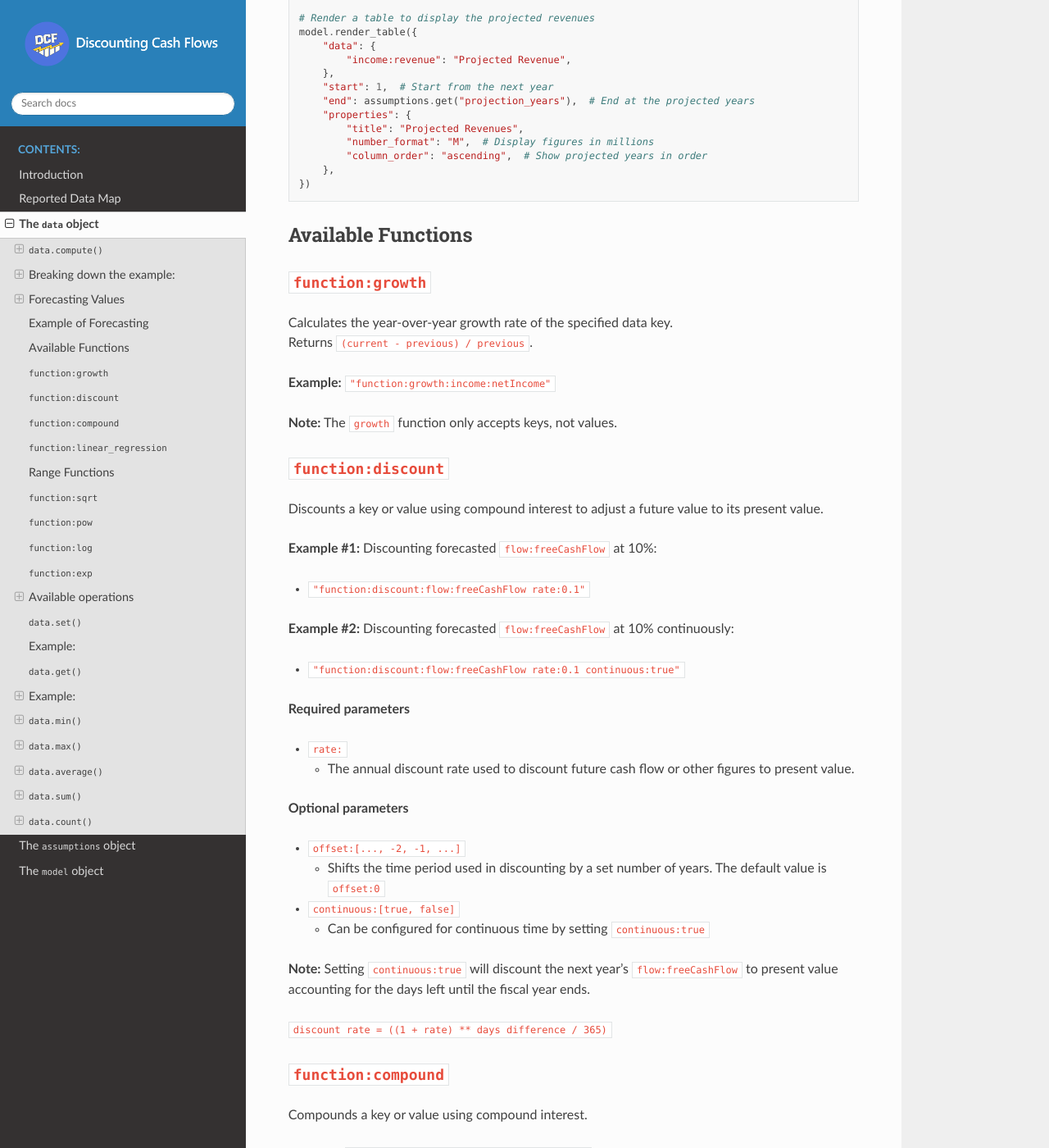
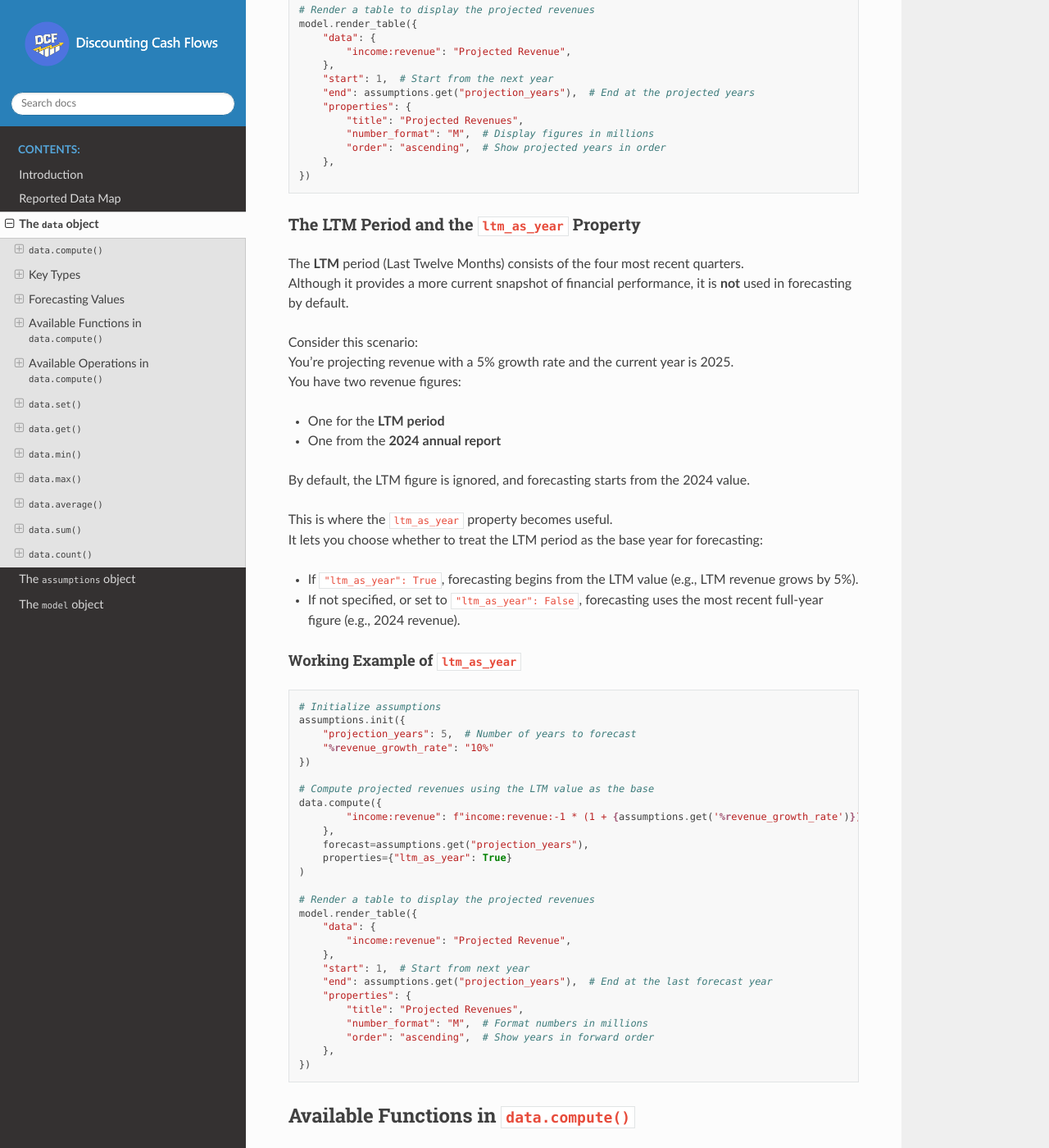
Before and after one commit to DiscountingCashFlows/readthedocs, a Sphinx documentation site: the page built from docs/source/data_object.rst, in a window 1280 px wide and 1400 px high, scrolled down 3135 px. Shown: the whole window at 82% size. Built offline with Sphinx 7.4.7 and the Read the Docs theme 3.1.0, drawn with Linux system fonts in a browser that asks for light colours; some of the changed text lies outside the part shown.

Commit message:
update docs part 6

```diff
--- a/docs/source/data_object.rst
+++ b/docs/source/data_object.rst
@@ -1,4 +1,3 @@
-
 The ``data`` object
 -------------------
 
@@ -31,8 +29,8 @@ Example:
        "%revenueGrowthRate": "function:growth:income:revenue",
    })
 
-Breaking down the example:
-~~~~~~~~~~~~~~~~~~~~~~~~~~
+Breaking down the example
+^^^^^^^^^^^^^^^^^^^^^^^^^
 
 Formulas are evaluated **from top to bottom** and starting from the
 earliest year available all the way until the end. For the sake of this
@@ -84,7 +82,7 @@ The fourth and last evaluated key is ``%revenueGrowthRate``, which uses
 another function called ``function:growth``
 
 Key Types
-^^^^^^^^^
+~~~~~~~~~
 
 Notice that there are multiple types of keys, this is to keep the model
 organized and the framework can format the values in millions or
@@ -147,7 +145,7 @@ on a annual growth rate of 10%.
 **Note:** Feel free to make the revenue growth an assumption as well.
 
 Example of Forecasting
-~~~~~~~~~~~~~~~~~~~~~~
+''''''''''''''''''''''
 
 Here’s a complete example that initializes assumptions, computes
 projected revenue, and displays the results in a table:
@@ -175,15 +173,76 @@ projected revenue, and displays the results in a table:
        "properties": {
            "title": "Projected Revenues",
            "number_format": "M",  # Display figures in millions
-           "column_order": "ascending",  # Show projected years in order
+           "order": "ascending",  # Show projected years in order
        },
    })
 
-Available Functions
-~~~~~~~~~~~~~~~~~~~
+The LTM Period and the ``ltm_as_year`` Property
+^^^^^^^^^^^^^^^^^^^^^^^^^^^^^^^^^^^^^^^^^^^^^^^
+
+| The **LTM** period (Last Twelve Months) consists of the four most
+  recent quarters.
+| Although it provides a more current snapshot of financial performance,
+  it is **not** used in forecasting by default.
+
+| Consider this scenario:
+| You’re projecting revenue with a 5% growth rate and the current year
+  is 2025.
+| You have two revenue figures:
+
+-  One for the **LTM period**
+-  One from the **2024 annual report**
+
+By default, the LTM figure is ignored, and forecasting starts from the
+2024 value.
+
+| This is where the ``ltm_as_year`` property becomes useful.
+| It lets you choose whether to treat the LTM period as the base year
+  for forecasting:
+
+-  If ``"ltm_as_year": True``, forecasting begins from the LTM value
+   (e.g., LTM revenue grows by 5%).
+-  If not specified, or set to ``"ltm_as_year": False``, forecasting
+   uses the most recent full-year figure (e.g., 2024 revenue).
+
+Working Example of ``ltm_as_year``
+''''''''''''''''''''''''''''''''''
+
+.. code:: python
+
+   # Initialize assumptions
+   assumptions.init({
+       "projection_years": 5,  # Number of years to forecast
+       "%revenue_growth_rate": "10%"
+   })
+
+   # Compute projected revenues using the LTM value as the base
+   data.compute({
+           "income:revenue": f"income:revenue:-1 * (1 + {assumptions.get('%revenue_growth_rate')})",
+       },
+       forecast=assumptions.get("projection_years"),
+       properties={"ltm_as_year": True}
+   )
+
+   # Render a table to display the projected revenues
+   model.render_table({
+       "data": {
+           "income:revenue": "Projected Revenue",
+       },
+       "start": 1,  # Start from next year
+       "end": assumptions.get("projection_years"),  # End at the last forecast year
+       "properties": {
+           "title": "Projected Revenues",
+           "number_format": "M",  # Format numbers in millions
+           "order": "ascending",  # Show years in forward order
+       },
+   })
+
+Available Functions in ``data.compute()``
+~~~~~~~~~~~~~~~~~~~~~~~~~~~~~~~~~~~~~~~~~
 
 ``function:growth``
-~~~~~~~~~~~~~~~~~~~
+^^^^^^^^^^^^^^^^^^^
 
 | Calculates the year-over-year growth rate of the specified data key.
 | Returns ``(current - previous) / previous``.
@@ -193,7 +252,7 @@ Available Functions
 **Note:** The ``growth`` function only accepts keys, not values.
 
 ``function:discount``
-~~~~~~~~~~~~~~~~~~~~~
+^^^^^^^^^^^^^^^^^^^^^
 
 Discounts a key or value using compound interest to adjust a future
 value to its present value.
@@ -233,7 +292,7 @@ until the fiscal year ends.
 ``discount rate = ((1 + rate) ** days difference / 365)``
 
 ``function:compound``
-~~~~~~~~~~~~~~~~~~~~~
+^^^^^^^^^^^^^^^^^^^^^
 
 Compounds a key or value using compound interest.
 
@@ -258,7 +317,7 @@ Compounds a key or value using compound interest.
       ``continuous:true``
 
 ``function:linear_regression``
-~~~~~~~~~~~~~~~~~~~~~~~~~~~~~~
+^^^^^^^^^^^^^^^^^^^^^^^^^^^^^^
 
 | Performs linear regression over historical values of the specified
   data key.
@@ -279,13 +338,8 @@ Compounds a key or value using compound interest.
    -  Sets the regression end relative to LTM. The default ending period
       is the last available period.
 
--  ``except_ltm:[true, false]``
-
-   -  To account for the Last Twelve Months (LTM) period in the linear
-      regression, set ``except_ltm:false``, by default it is ``true``.
-
 Range Functions
-~~~~~~~~~~~~~~~
+^^^^^^^^^^^^^^^
 
 The following functions support range selection and share the same
 optional parameters:
@@ -340,7 +394,7 @@ optional parameters:
       last available period.
 
 ``function:sqrt``
-~~~~~~~~~~~~~~~~~
+'''''''''''''''''
 
 | Returns the square root of the specified value.
 | Only defined for non-negative values.
@@ -348,7 +402,7 @@ optional parameters:
 **Example:** ``"function:sqrt:16"`` returns ``4.0``
 
 ``function:pow``
-~~~~~~~~~~~~~~~~
+''''''''''''''''
 
 Raises the value to the power specified in ``raised_to`` parameter.
 
@@ -362,7 +416,7 @@ Raises the value to the power specified in ``raised_to`` parameter.
       present value.
 
 ``function:log``
-~~~~~~~~~~~~~~~~
+''''''''''''''''
 
 | Returns the logarithm of a number using a given base (default is
   natural log, base *e*).
@@ -378,15 +432,15 @@ Raises the value to the power specified in ``raised_to`` parameter.
       present value.
 
 ``function:exp``
-~~~~~~~~~~~~~~~~
+''''''''''''''''
 
 | Returns *e* raised to the power of the given value.
 | Useful for reversing logarithmic values.
 
 **Example:** ``"function:exp:1"`` returns approximately ``2.718``
 
-Available operations
-~~~~~~~~~~~~~~~~~~~~
+Available Operations in ``data.compute()``
+~~~~~~~~~~~~~~~~~~~~~~~~~~~~~~~~~~~~~~~~~~
 
 Here are all the available operations allowed within ``data.compute()``
 
@@ -465,10 +519,8 @@ Grouping
 The ``data.set()`` function allows you to set values in the stored data.
 You can set a single key-value pair or multiple pairs at once.
 
-.. _example-1:
-
-Example:
-~~~~~~~~
+Example of using ``data.set()``
+^^^^^^^^^^^^^^^^^^^^^^^^^^^^^^^
 
 .. code:: python
 
@@ -486,18 +538,16 @@ Example:
 Retrieves a value from the stored data. You can specify a key and
 optionally define a default value if the key is not found.
 
-.. _example-2:
-
-Example:
-~~~~~~~~
+Example of using ``data.get()``
+^^^^^^^^^^^^^^^^^^^^^^^^^^^^^^^
 
 .. code:: python
 
    ltm_eps = data.get("income:eps")  # Retrieves the last twelve months EPS from the income statement
    previous_year_eps = data.get("income:eps:-1")  # Retrieves the previous year's EPS
 
-Range Selection:
-^^^^^^^^^^^^^^^^
+Range selection using ``data.get()``
+^^^^^^^^^^^^^^^^^^^^^^^^^^^^^^^^^^^^
 
 You can also select a range of values. For instance, to get the EPS
 values over the last 5 years plus LTM, you would use:
@@ -513,10 +563,8 @@ values over the last 5 years plus LTM, you would use:
 
 Calculates the minimum value for a given key, ignoring None values.
 
-.. _example-3:
-
-Example:
-^^^^^^^^
+Example of using ``data.min()``
+^^^^^^^^^^^^^^^^^^^^^^^^^^^^^^^
 
 .. code:: python
 
@@ -530,10 +578,8 @@ Example:
 Calculates the maximum value for a given key, similar to the ``min()``
 function.
 
-.. _example-4:
-
-Example:
-^^^^^^^^
+Example of using ``data.max()``
+^^^^^^^^^^^^^^^^^^^^^^^^^^^^^^^
 
 .. code:: python
 
@@ -546,10 +592,8 @@ Example:
 
 Calculates the average of values for a given key, ignoring None.
 
-.. _example-5:
-
-Example:
-^^^^^^^^
+Example of using ``data.average()``
+^^^^^^^^^^^^^^^^^^^^^^^^^^^^^^^^^^^
 
 .. code:: python
 
@@ -562,10 +606,8 @@ Example:
 
 Calculates the sum of values for a specified key.
 
-.. _example-6:
-
-Example:
-^^^^^^^^
+Example of using ``data.sum()``
+^^^^^^^^^^^^^^^^^^^^^^^^^^^^^^^
 
 .. code:: python
 
@@ -579,10 +621,8 @@ Example:
 This function counts the number of entries for the specified key,
 excluding specified values if needed.
 
-.. _example-7:
-
-Example:
-^^^^^^^^
+Example of using ``data.count()``
+^^^^^^^^^^^^^^^^^^^^^^^^^^^^^^^^^
 
 .. code:: python
 
```
Also changed, not shown: other parts of docs/source/data_object.rst (+3 -4 lines), docs/docs.md (+58 -7 lines), docs/source/assumptions_object.rst (+10 -17 lines), docs/source/model_object.rst (+23 -40 lines).
